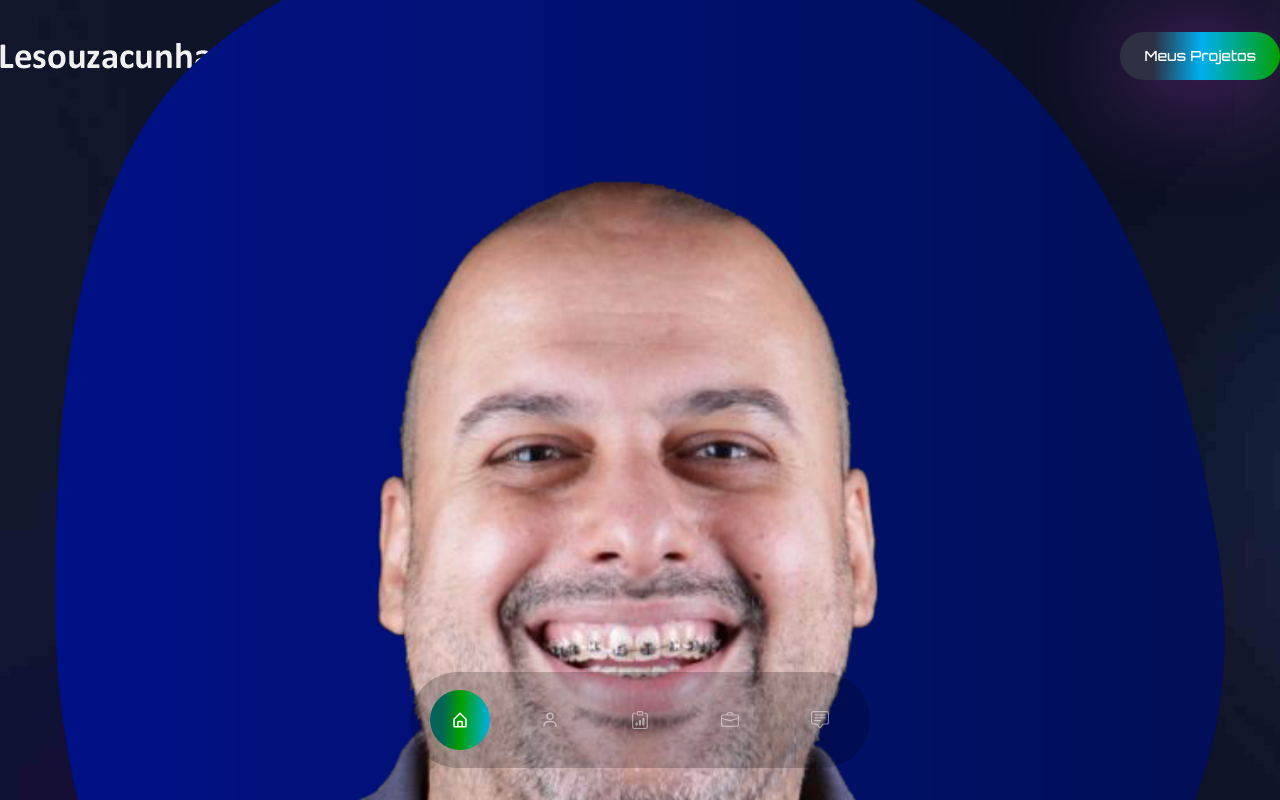
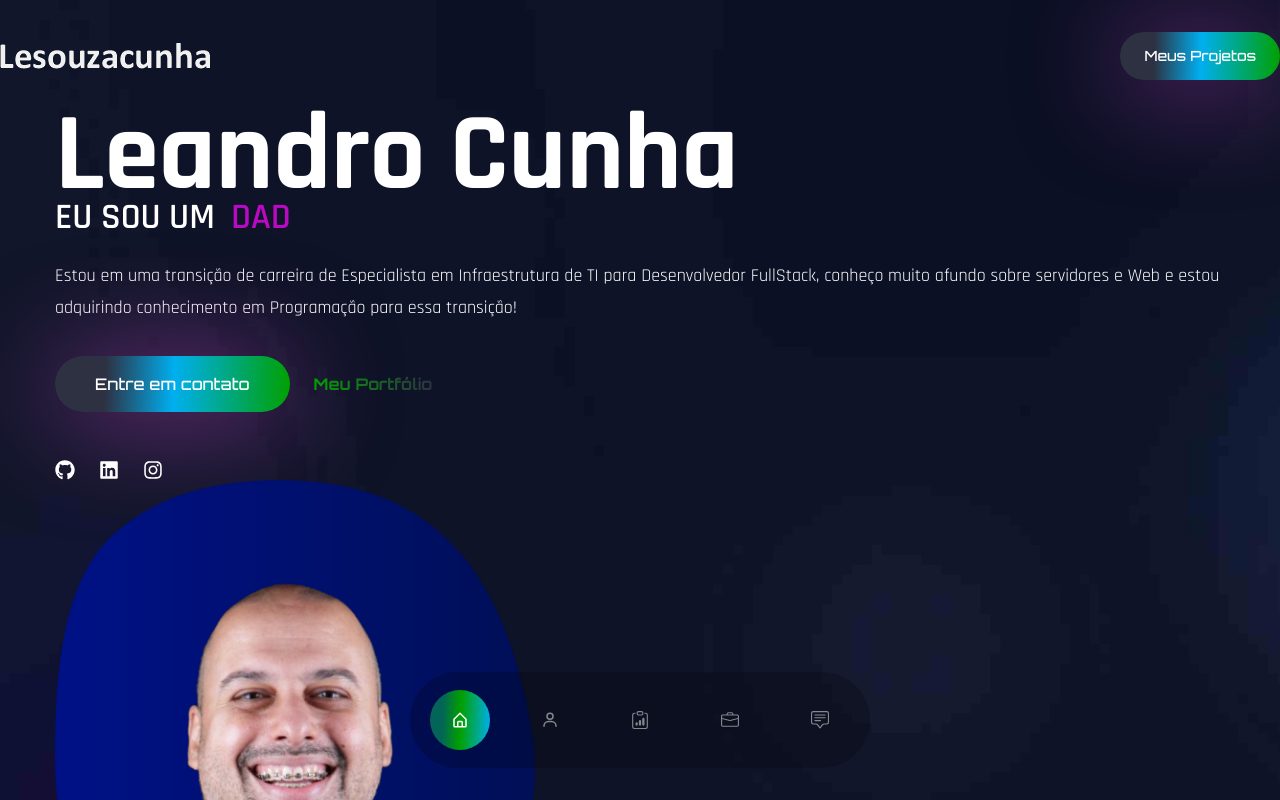
Before and after one commit to leandrokate/lesouzacunhadev, a React (Create React App) app: page / in a window 1280 px wide. Shown: the top 800 px of the page. Built offline with nearby package versions, Linux system fonts and the light colour scheme; the HTML template or start-up script is replaced by a standard one; a web font is replaced by a local one.

Commit message:
Adicionando animação Banner.js

```diff
--- a/src/components/Banner.js
+++ b/src/components/Banner.js
@@ -7,14 +7,25 @@ import { fadeIn } from '../variants'
 
 const Banner = () => {
   return (
-    <section id='home' className='section'>
+    <section id='home' className='min-h-[85vh] lg:min-h-[78vh] flex items-center'>
       <div className='container mx-auto'>
+        <div className='flex flex-col gap-y-8 lg:flex-row lg:items-center lg:gap-x-12'>
           {/* { TEXTO } */}
-        <div>
-          <h1>
+          <div className='flex-1 text-center font-secundary lg:text-left'>
+            <motion.h1
+            variants={fadeIn('up', 0.3)}
+            initial="hidden"
+            whileInView={'show'}
+            viewport={{once: false, amount: 0.7}}
+            className='text-[50px] font-bold leading-[0.8] lg:text-[110px]'>
               Leandro <span>Cunha</span>
-          </h1>
-          <div className='mb-6 text-[36px] lg:text[60px] font-secondary font-semibold uppercase leading-[1]'>
+            </motion.h1>
+            <motion.div
+              variants={fadeIn('up', 0.4)}
+              initial="hidden"
+              whileInView={'show'}
+              viewport={{once: false, amount: 0.7}}
+              className='mb-6 text-[36px] lg:text[60px] font-secondary font-semibold uppercase leading-[1]'>
                 <span className='text-white mr-4'>Eu sou um</span>
                 <TypeAnimation sequence={[
                   'Developer', 2000,
@@ -26,12 +37,52 @@ const Banner = () => {
                 wrapper='span'
                 repeat={Infinity}
                 />
+            </motion.div>
+            <motion.p
+              variants={fadeIn('up', 0.5)}
+              initial="hidden"
+              whileInView={'show'}
+              viewport={{once: false, amount: 0.7}}
+              className='mb-8 max-x-lg mx-auto lg:mx-0'>
+              Estou em uma transição de carreira de Especialista em Infraestrutura de TI para Desenvolvedor FullStack, conheço muito afundo sobre servidores e Web e estou adquirindo conhecimento em Programação para essa transição!
+            </motion.p>
+            <motion.div
+              variants={fadeIn('up', 0.6)}
+              initial="hidden"
+              whileInView={'show'}
+              viewport={{once: false, amount: 0.7}}
+              className='flex max-w-max gap-x-6 items-center mb-12 mx-auto lg:mx-0'>
+              <button className='btn btn-lg'>Entre em contato</button>
+              <a href='#' className='text-gradient btn-link' >Meu Portfólio</a>
+            </motion.div>
+            {/* { LINKS } */}
+            <motion.div
+              variants={fadeIn('up', 0.7)}
+              initial="hidden"
+              whileInView={'show'}
+              viewport={{once: false, amount: 0.7}}
+              className='flex text-[20px] gap-x-6 max-w-max mx-auto lg:mx-0'>
+              <a href='#'>
+                <FaGithub />
+              </a>
+              <a href='#'>
+                <FaLinkedin />
+              </a>
+              <a href='#'>
+                <FaInstagram />
+              </a>
+            </motion.div>
           </div>
         </div>
+
         {/* { IMAGEM } */}
-        <div>
+        <motion.div
+          variants={fadeIn('down', 0.5)}
+          initial="hidden"
+          whileInView={'show'}
+          className='hidden lg:flex flex-1 max-w-[320px] lg:max-w-[480px]'>
           <img src={Image} alt='' />
-        </div>
+        </motion.div>
       </div>
     </section>
   );
```
Lines whose indentation alone changed are shown as unchanged.
